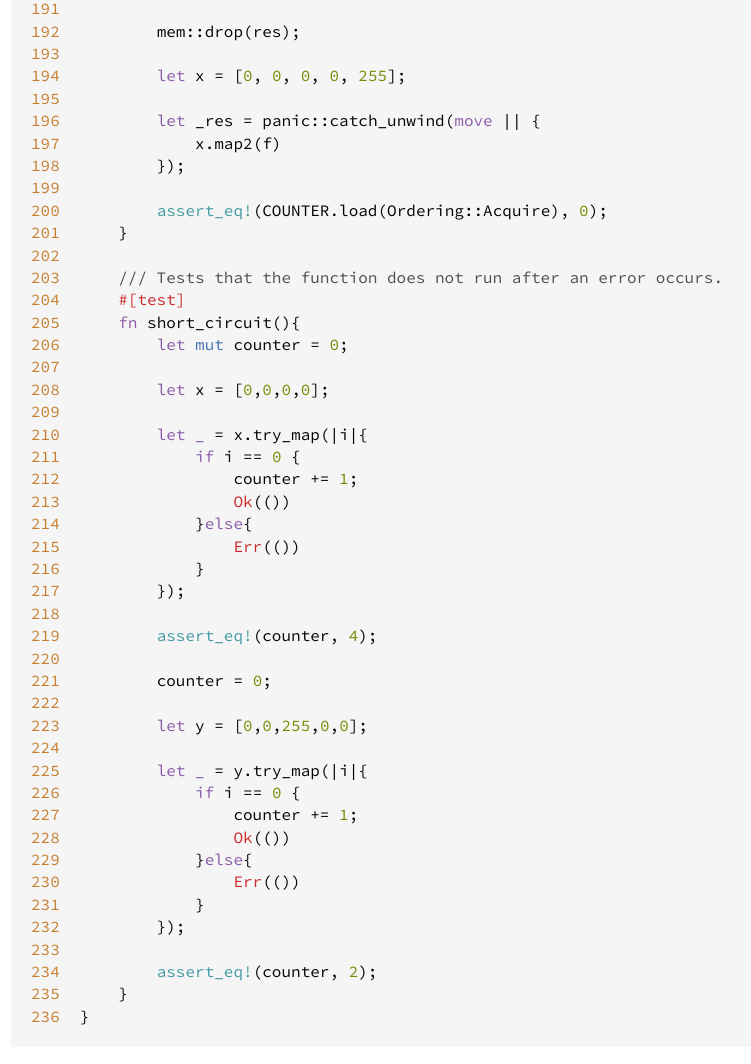
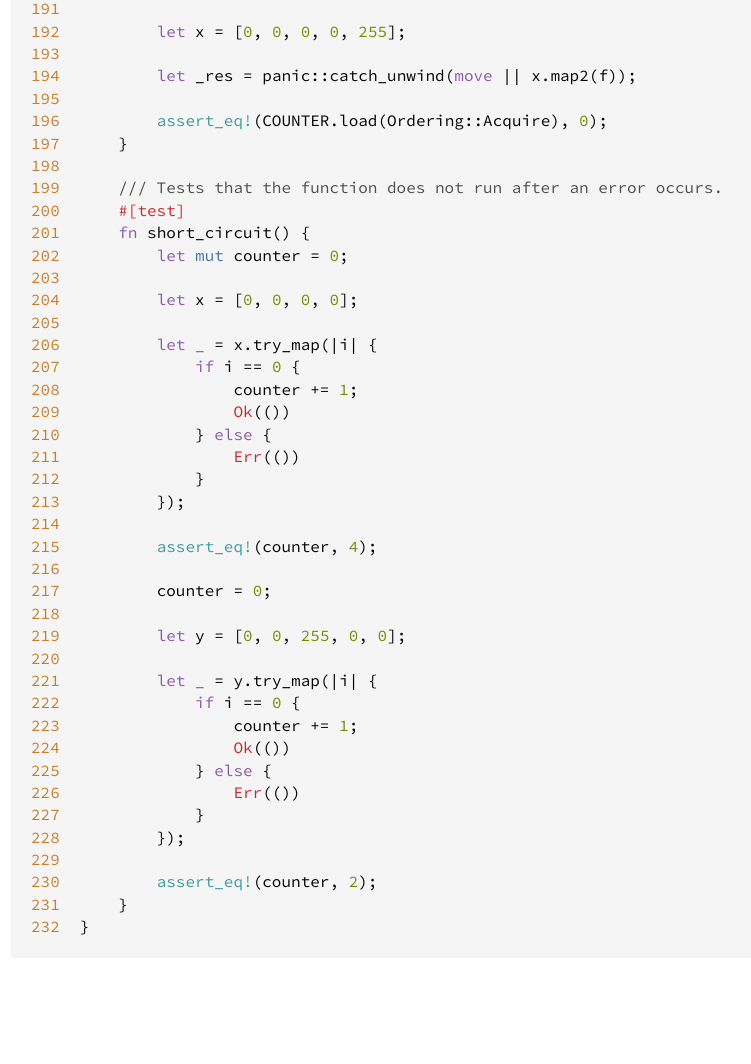
Before and after one commit to DrMeepster/array_try_map, a plain HTML site: page src/array_try_map/lib.rs.html in a window 1280 px wide. Shown: the part 4425-5489 px from the top of the page, without its empty margins (4-755 px from the left). After the commit the page ends 5434 px from the top, so only its background shows below. Drawn offline with Linux system fonts and the light colour scheme.

Commit message:
documentation update

```diff
--- a/src/array_try_map/lib.rs.html
+++ b/src/array_try_map/lib.rs.html
@@ -233,10 +233,6 @@
 <span id="230">230</span>
 <span id="231">231</span>
 <span id="232">232</span>
-<span id="233">233</span>
-<span id="234">234</span>
-<span id="235">235</span>
-<span id="236">236</span>
 </pre><div class="example-wrap"><pre class="rust ">
 <span class="doccomment">//! Adds [`try_map`](ArrayExt::try_map) and [`map2`](ArrayExt::try_map) methods to arrays.</span>
 <span class="doccomment">//!</span>
@@ -260,11 +256,11 @@
     <span class="doccomment">/// The provided function will be run on every element until the array ends or an error is returned.</span>
     <span class="doccomment">///</span>
     <span class="doccomment">/// # Errors</span>
-    <span class="doccomment">/// </span>
+    <span class="doccomment">///</span>
     <span class="doccomment">/// If `f` returns an [`Err`], that error will be returned by this function.</span>
     <span class="doccomment">/// The already initialized elements will be dropped when an error occurs.</span>
     <span class="doccomment">/// The new array will be returned if no error occurs.</span>
-    <span class="doccomment">/// </span>
+    <span class="doccomment">///</span>
     <span class="doccomment">/// # Panics</span>
     <span class="doccomment">///</span>
     <span class="doccomment">/// This function panics if `f` panics.</span>
@@ -395,7 +391,7 @@
     }
 
     <span class="attribute">#[<span class="ident">test</span>]</span>
-    <span class="doccomment">/// Tests that if the function panics, the initalized contents of the array will be dropped. </span>
+    <span class="doccomment">/// Tests that if the function panics, the initalized contents of the array will be dropped.</span>
     <span class="kw">fn</span> <span class="ident">drop_on_panic</span>() {
         <span class="kw">static</span> <span class="ident">COUNTER</span>: <span class="ident">AtomicUsize</span> <span class="op">=</span> <span class="ident">AtomicUsize</span>::<span class="ident">new</span>(<span class="number">0</span>);
         <span class="kw">struct</span> <span class="ident">ObjectCounter</span>;
@@ -423,9 +419,7 @@
 
         <span class="kw">let</span> <span class="ident">x</span> <span class="op">=</span> [<span class="number">0</span>, <span class="number">0</span>, <span class="number">0</span>, <span class="number">0</span>];
 
-        <span class="kw">let</span> <span class="ident">res</span> <span class="op">=</span> <span class="ident">panic</span>::<span class="ident">catch_unwind</span>(<span class="kw">move</span> <span class="op">|</span><span class="op">|</span> {
-            <span class="ident">x</span>.<span class="ident">map2</span>(<span class="ident">f</span>)
-        });
+        <span class="kw">let</span> <span class="ident">res</span> <span class="op">=</span> <span class="ident">panic</span>::<span class="ident">catch_unwind</span>(<span class="kw">move</span> <span class="op">|</span><span class="op">|</span> <span class="ident">x</span>.<span class="ident">map2</span>(<span class="ident">f</span>));
 
         <span class="macro">assert_eq</span><span class="macro">!</span>(<span class="ident">COUNTER</span>.<span class="ident">load</span>(<span class="ident">Ordering</span>::<span class="ident">Acquire</span>), <span class="number">4</span>);
 
@@ -433,25 +427,23 @@
 
         <span class="kw">let</span> <span class="ident">x</span> <span class="op">=</span> [<span class="number">0</span>, <span class="number">0</span>, <span class="number">0</span>, <span class="number">0</span>, <span class="number">255</span>];
 
-        <span class="kw">let</span> <span class="ident">_res</span> <span class="op">=</span> <span class="ident">panic</span>::<span class="ident">catch_unwind</span>(<span class="kw">move</span> <span class="op">|</span><span class="op">|</span> {
-            <span class="ident">x</span>.<span class="ident">map2</span>(<span class="ident">f</span>)
-        });
+        <span class="kw">let</span> <span class="ident">_res</span> <span class="op">=</span> <span class="ident">panic</span>::<span class="ident">catch_unwind</span>(<span class="kw">move</span> <span class="op">|</span><span class="op">|</span> <span class="ident">x</span>.<span class="ident">map2</span>(<span class="ident">f</span>));
 
         <span class="macro">assert_eq</span><span class="macro">!</span>(<span class="ident">COUNTER</span>.<span class="ident">load</span>(<span class="ident">Ordering</span>::<span class="ident">Acquire</span>), <span class="number">0</span>);
     }
 
     <span class="doccomment">/// Tests that the function does not run after an error occurs.</span>
     <span class="attribute">#[<span class="ident">test</span>]</span>
-    <span class="kw">fn</span> <span class="ident">short_circuit</span>(){
+    <span class="kw">fn</span> <span class="ident">short_circuit</span>() {
         <span class="kw">let</span> <span class="kw-2">mut</span> <span class="ident">counter</span> <span class="op">=</span> <span class="number">0</span>;
 
-        <span class="kw">let</span> <span class="ident">x</span> <span class="op">=</span> [<span class="number">0</span>,<span class="number">0</span>,<span class="number">0</span>,<span class="number">0</span>];
+        <span class="kw">let</span> <span class="ident">x</span> <span class="op">=</span> [<span class="number">0</span>, <span class="number">0</span>, <span class="number">0</span>, <span class="number">0</span>];
 
-        <span class="kw">let</span> <span class="kw">_</span> <span class="op">=</span> <span class="ident">x</span>.<span class="ident">try_map</span>(<span class="op">|</span><span class="ident">i</span><span class="op">|</span>{
+        <span class="kw">let</span> <span class="kw">_</span> <span class="op">=</span> <span class="ident">x</span>.<span class="ident">try_map</span>(<span class="op">|</span><span class="ident">i</span><span class="op">|</span> {
             <span class="kw">if</span> <span class="ident">i</span> <span class="op">=</span><span class="op">=</span> <span class="number">0</span> {
                 <span class="ident">counter</span> <span class="op">+</span><span class="op">=</span> <span class="number">1</span>;
                 <span class="prelude-val">Ok</span>(())
-            }<span class="kw">else</span>{
+            } <span class="kw">else</span> {
                 <span class="prelude-val">Err</span>(())
             }
         });
@@ -460,13 +452,13 @@
 
         <span class="ident">counter</span> <span class="op">=</span> <span class="number">0</span>;
 
-        <span class="kw">let</span> <span class="ident">y</span> <span class="op">=</span> [<span class="number">0</span>,<span class="number">0</span>,<span class="number">255</span>,<span class="number">0</span>,<span class="number">0</span>];
+        <span class="kw">let</span> <span class="ident">y</span> <span class="op">=</span> [<span class="number">0</span>, <span class="number">0</span>, <span class="number">255</span>, <span class="number">0</span>, <span class="number">0</span>];
 
-        <span class="kw">let</span> <span class="kw">_</span> <span class="op">=</span> <span class="ident">y</span>.<span class="ident">try_map</span>(<span class="op">|</span><span class="ident">i</span><span class="op">|</span>{
+        <span class="kw">let</span> <span class="kw">_</span> <span class="op">=</span> <span class="ident">y</span>.<span class="ident">try_map</span>(<span class="op">|</span><span class="ident">i</span><span class="op">|</span> {
             <span class="kw">if</span> <span class="ident">i</span> <span class="op">=</span><span class="op">=</span> <span class="number">0</span> {
                 <span class="ident">counter</span> <span class="op">+</span><span class="op">=</span> <span class="number">1</span>;
                 <span class="prelude-val">Ok</span>(())
-            }<span class="kw">else</span>{
+            } <span class="kw">else</span> {
                 <span class="prelude-val">Err</span>(())
             }
         });
```
Also changed, not shown: array_try_map/index.html (+1 -1 lines).
